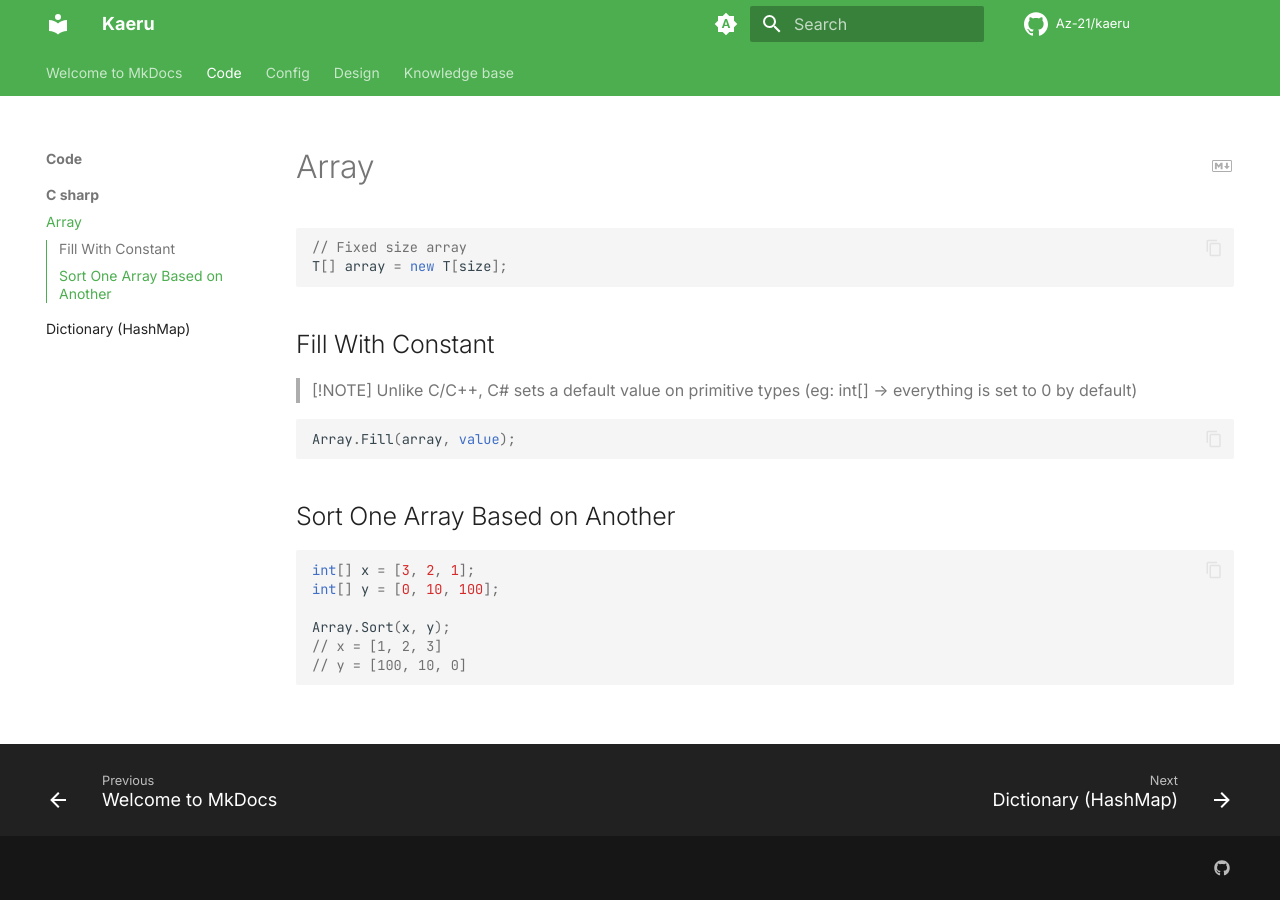
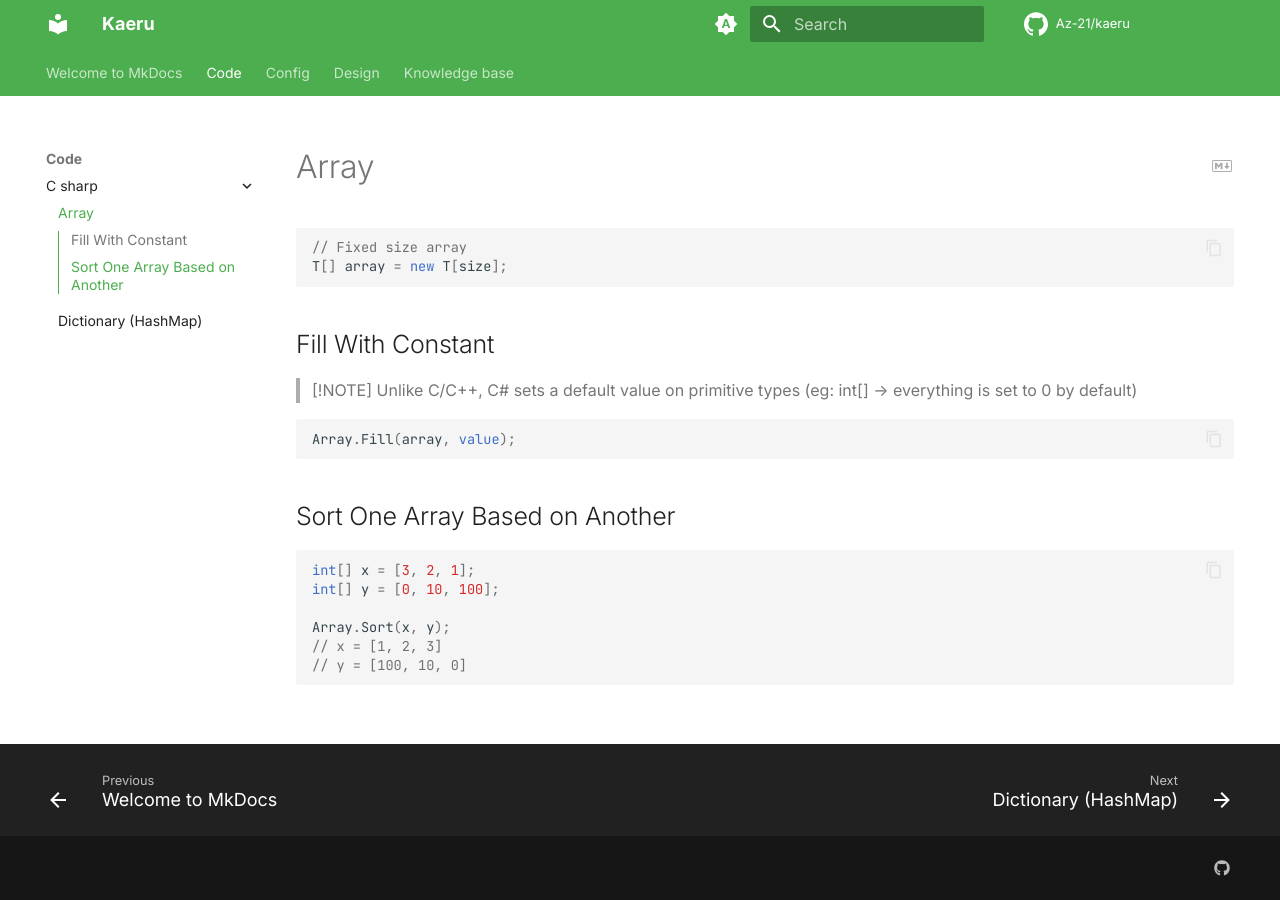
Before and after one commit to Az-21/kaeru, an MkDocs documentation site: the page built from docs/code/c-sharp/array.md, in a window 1280 px wide. Built offline with MkDocs 1.6.1 and Material for MkDocs 9.7.7, drawn with Linux system fonts in a browser that asks for light colours; comment, search, counter and statistics services are not loaded.

Commit message:
Remove social plugin and navigation section

```diff
--- a/mkdocs.yml
+++ b/mkdocs.yml
@@ -48,7 +48,6 @@ theme:
     - navigation.footer
     - navigation.instant
     - navigation.instant.progress
-    - navigation.sections
     - navigation.tabs
     - navigation.top
     - navigation.tracking
@@ -61,7 +60,6 @@ theme:
 
 plugins:
   - search
-  - social
   - git-revision-date-localized:
       enable_creation_date: true
 
```
Also changed, not shown: 1 other file.
